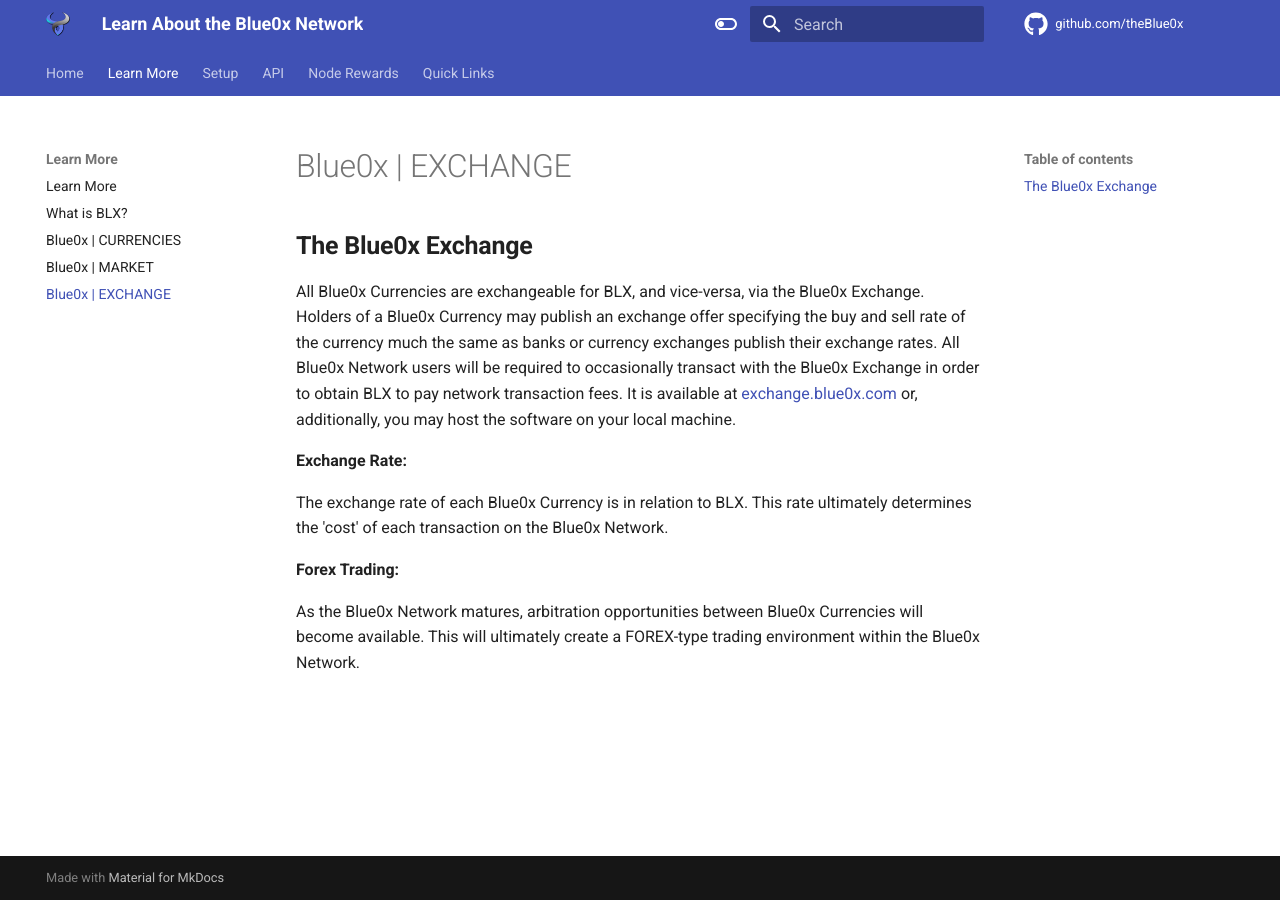
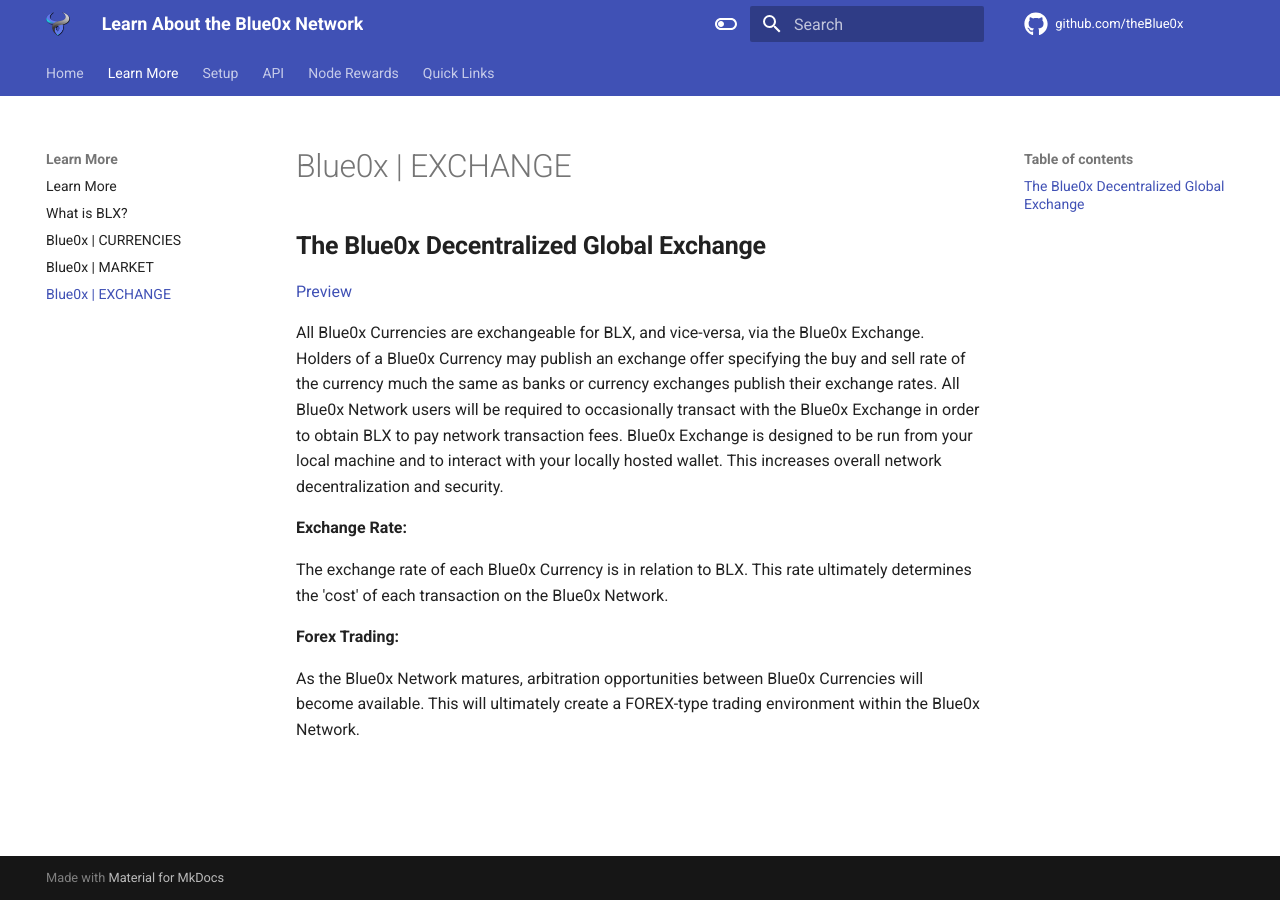
Before and after one commit to theBlue0x/docs, an MkDocs documentation site: the page built from docs/learn_more/exchange.md, in a window 1280 px wide. Built offline with MkDocs 1.6.1 and Material for MkDocs 9.7.7, drawn with Linux system fonts in a browser that asks for light colours.

Commit message:
Update exchange.md

```diff
--- a/docs/learn_more/exchange.md
+++ b/docs/learn_more/exchange.md
@@ -1,6 +1,8 @@
-## **The Blue0x Exchange** ##
+## **The Blue0x Decentralized Global Exchange** ##
 
-All Blue0x Currencies are exchangeable for BLX, and vice-versa, via the Blue0x Exchange.  Holders of a Blue0x Currency may publish an exchange offer specifying the buy and sell rate of the currency much the same as banks or currency exchanges publish their exchange rates.  All Blue0x Network users will be required to occasionally transact with the Blue0x Exchange in order to obtain BLX to pay network transaction fees.  It is available at [exchange.blue0x.com](https://exchange.blue0x.com) or, additionally, you may host the software on your local machine.
+[Preview](https://exchange.blue0x.com)
+
+All Blue0x Currencies are exchangeable for BLX, and vice-versa, via the Blue0x Exchange.  Holders of a Blue0x Currency may publish an exchange offer specifying the buy and sell rate of the currency much the same as banks or currency exchanges publish their exchange rates.  All Blue0x Network users will be required to occasionally transact with the Blue0x Exchange in order to obtain BLX to pay network transaction fees.  Blue0x Exchange is designed to be run from your local machine and to interact with your locally hosted wallet.  This increases overall network decentralization and security.
 
 **Exchange Rate:**
 
```
